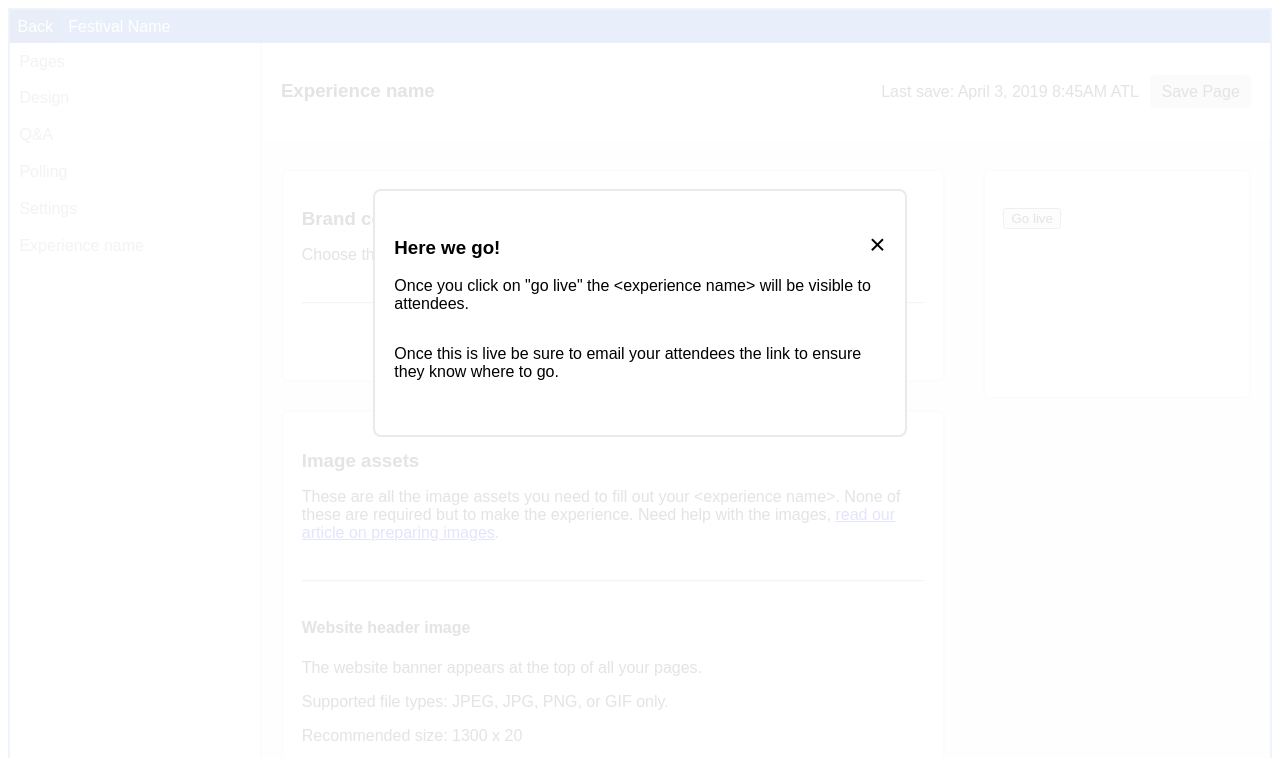
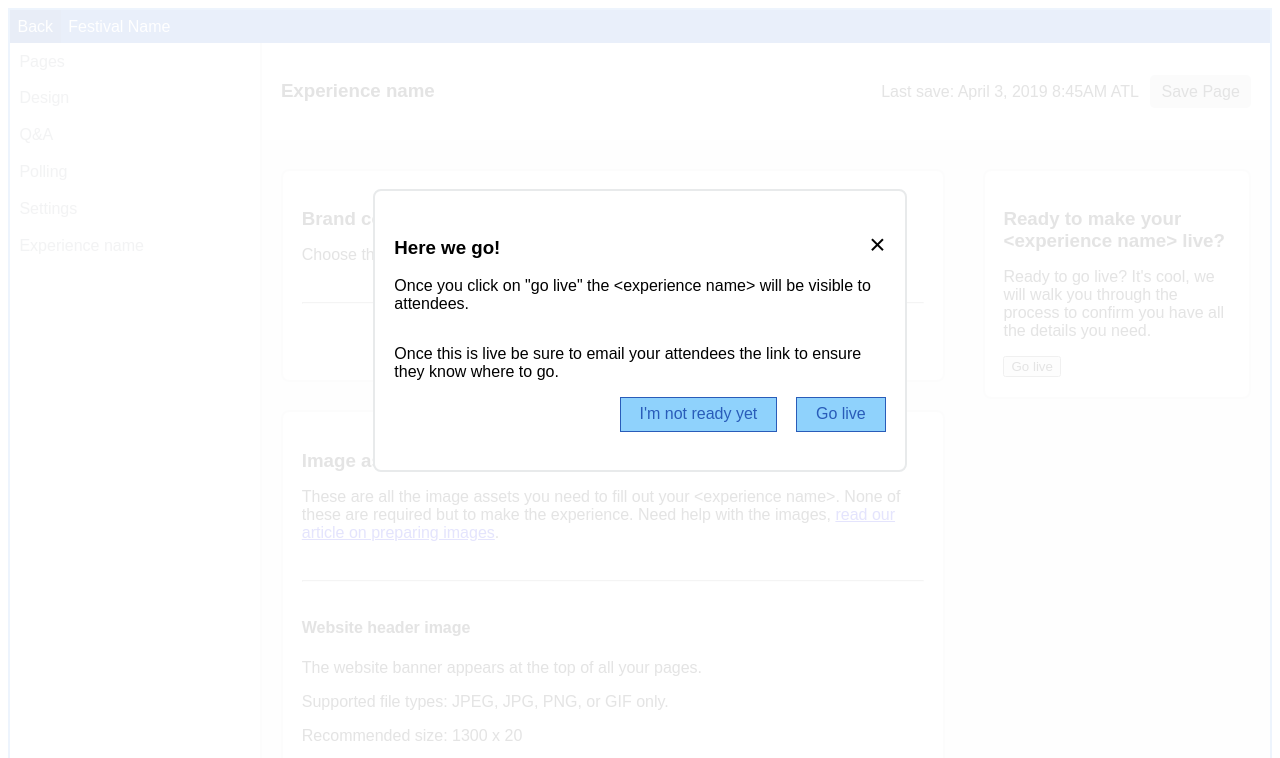
Before and after one commit to Snavelin/practice-for-dylan, a plain HTML site: page index.html in a window 1280 px wide. Both pictures are taken after a click on the button "Go live". Shown: the top 758 px of the page. Drawn offline with Linux system fonts and the light colour scheme.

Commit message:
Added "go live" and cancel button to modal. Added template text in "go live" card at right side of page.

```diff
--- a/index.html
+++ b/index.html
@@ -76,6 +76,9 @@
                         </div>
                     </div>
                     <div id="goLiveCard" class="card">
+                        <h3>Ready to make your &lt;experience name&gt; live?</h3>
+                        <p>Ready to go live? It's cool, we will walk you through the process to confirm you have all the
+                            details you need.</p>
                         <button id="goLiveButton">Go live</button>
                     </div>
                 </div>
@@ -90,6 +93,10 @@
             </div>
             <p>Once you click on "go live" the &lt;experience name&gt; will be visible to attendees.</p>
             <p>Once this is live be sure to email your attendees the link to ensure they know where to go.</p>
+            <div class="modalButtonContainer">
+                <div class="modalButton" id="modalCancelButton">I'm not ready yet</div>
+                <div class="modalButton" id="modalGoLiveButton">Go live</div>
+            </div>
         </div>
     </div>
     <script src="script.js"></script>
--- a/style.css
+++ b/style.css
@@ -156,6 +156,29 @@ h3 {
     align-items: baseline;
 }
 
+.modalButtonContainer {
+    display: flex;
+    flex-direction: row-reverse;
+}
+
+.modalButton {
+    color: #295cb9;
+    background-color: #8fd2fc;
+    border-style: solid;
+    border-width: 1px;
+    border-color: #295cb9;
+    padding: 0.2cm 0.5cm;
+    margin-left: 0.5cm;
+}
+
+#modalGoLiveButton {
+    order: 1;
+}
+
+#modalCancelButton {
+    order: 2;
+}
+
 .closeButton {
     font-size: 28px;
 }
```
